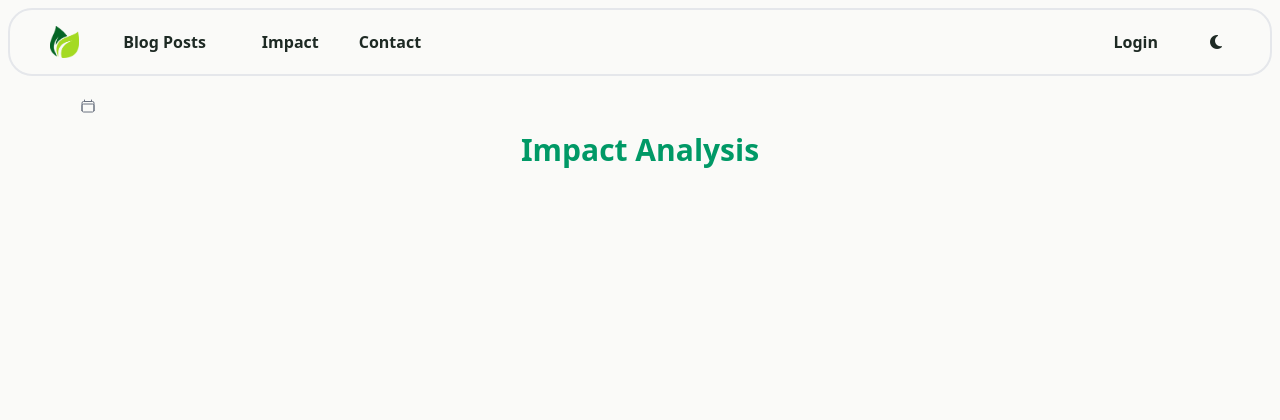
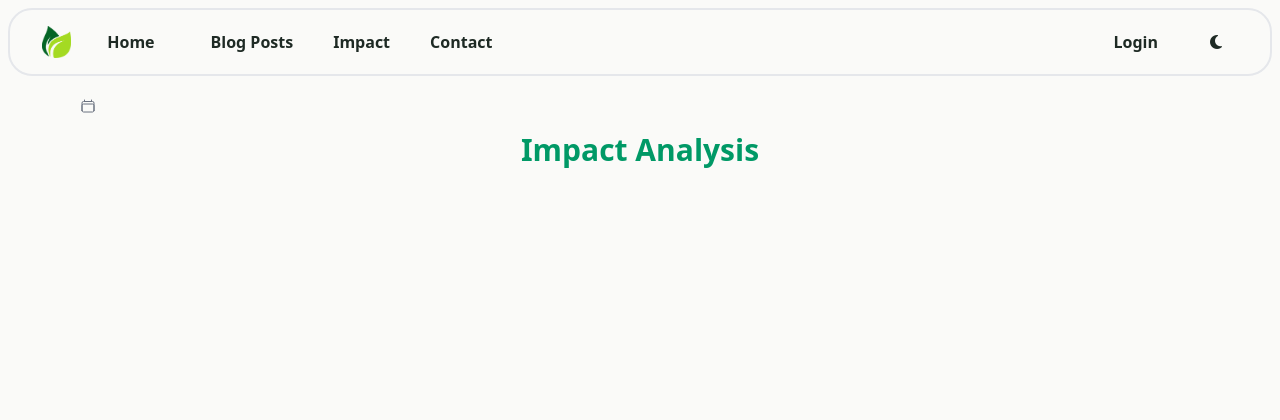
Before and after one commit to jannsta1/blog_ecological_restoration, a Django app: template blogged/blog/templates/blog/detail.html in a window 1280 px wide. Shown: the top 420 px of the page. Run offline with Django 5.2, Linux system fonts and the light colour scheme; the template is opened without the code that fills it, so the values that code supplies are empty; style sheets or scripts are compiled from the project's sources; some libraries are stand-ins or nearby versions.

Commit message:
chore: create text version of the home page on the navbar as the icon was confusing

```diff
--- a/blogged/templates/partials/navbar.html
+++ b/blogged/templates/partials/navbar.html
@@ -5,13 +5,12 @@
     <div class="relative flex h-16 items-center justify-between">
       <div class="flex flex-1 items-center justify-start sm:items-stretch sm:justify-start">
         <div class="flex shrink-0 items-center">
-          <a href="{% url 'landing_page' %}" class="px-2 py-2 rounded-xl navbar-content" data-url-name="landing_page">
-            <img src="{% static 'images/leaf-vector.png' %}" alt="Jan's ecological restoration blog" class="h-8 w-auto" height="32" width="32" />
-          </a>
+          <img src="{% static 'images/leaf-vector.png' %}" alt="Jan's ecological restoration blog" class="h-8 w-auto" height="32" width="32"/>
         </div>
 
         <div class="hidden sm:ml-6 sm:block">
           <div class="flex space-x-4">
+            <a href="{% url 'landing_page' %}" aria-current="page" class="navbar-content" data-url-name="landing_page">Home</a>
             <a href="{% url 'blog_listing' %}" aria-current="page" class="navbar-content" data-url-name="blog_listing">Blog Posts</a>
             <a href="{% url 'impact-map' %}" class="navbar-content" data-url-name="impact-map">Impact</a>
             <a href="{% url 'contact' %}" class="navbar-content" data-url-name="contact">Contact</a>
@@ -63,6 +62,7 @@
     <!-- Mobile menu -->
     <div class="sm:hidden hidden" id="mobile-menu">
       <div class="space-y-1 px-2 pb-3 pt-2">
+        <a href="{% url 'landing_page' %}" class="block px-3 py-2 rounded-xl navbar-content" data-url-name="landing_page">Home</a>
         <a href="{% url 'blog_listing' %}" class="block px-3 py-2 rounded-xl navbar-content" data-url-name="blog_listing">Blog Posts</a>
         <a href="{% url 'impact-map' %}" class="block px-3 py-2 rounded-xl navbar-content" data-url-name="impact-map">Impact</a>
         <a href="{% url 'contact' %}" class="block px-3 py-2 rounded-xl navbar-content" data-url-name="contact">Contact</a>
```
